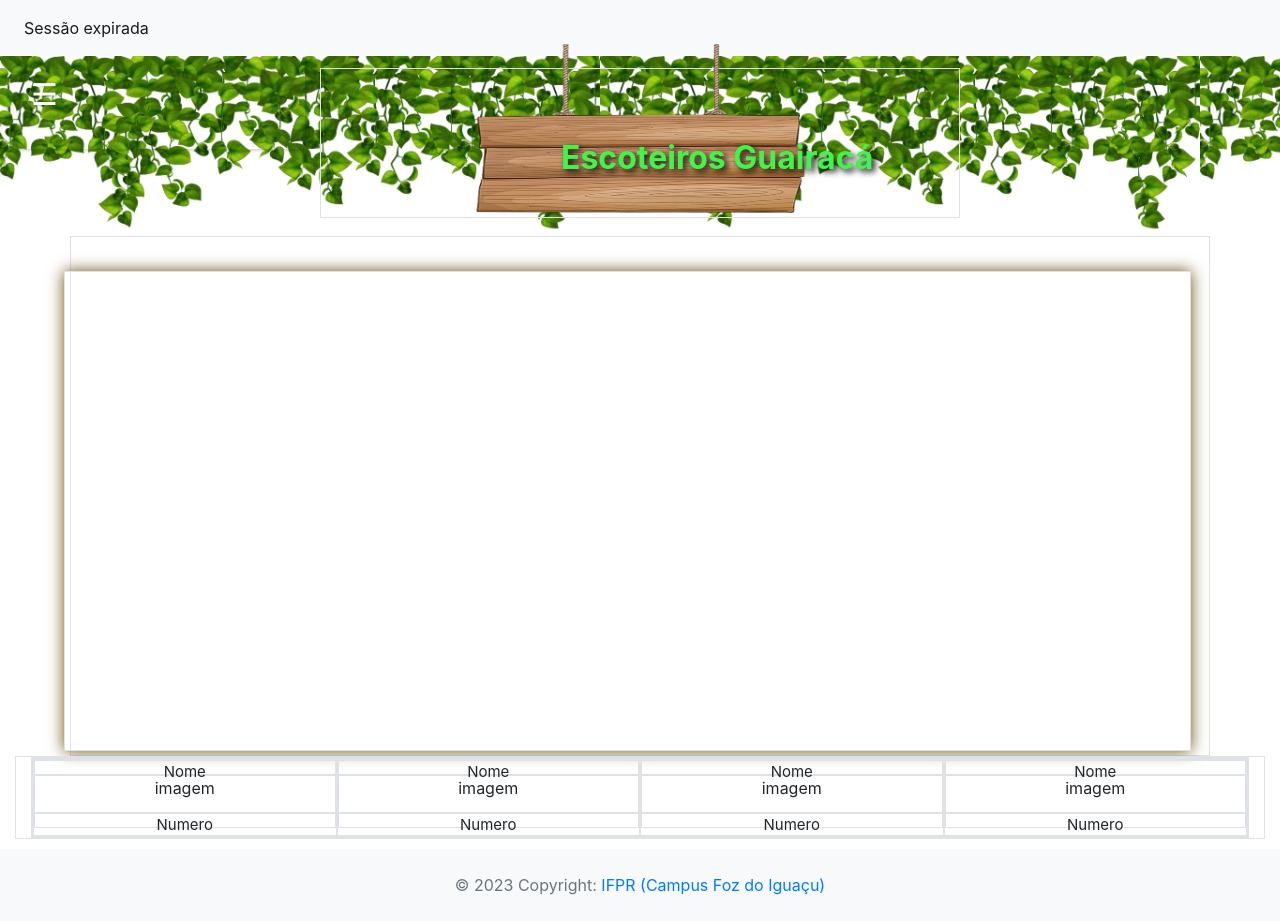
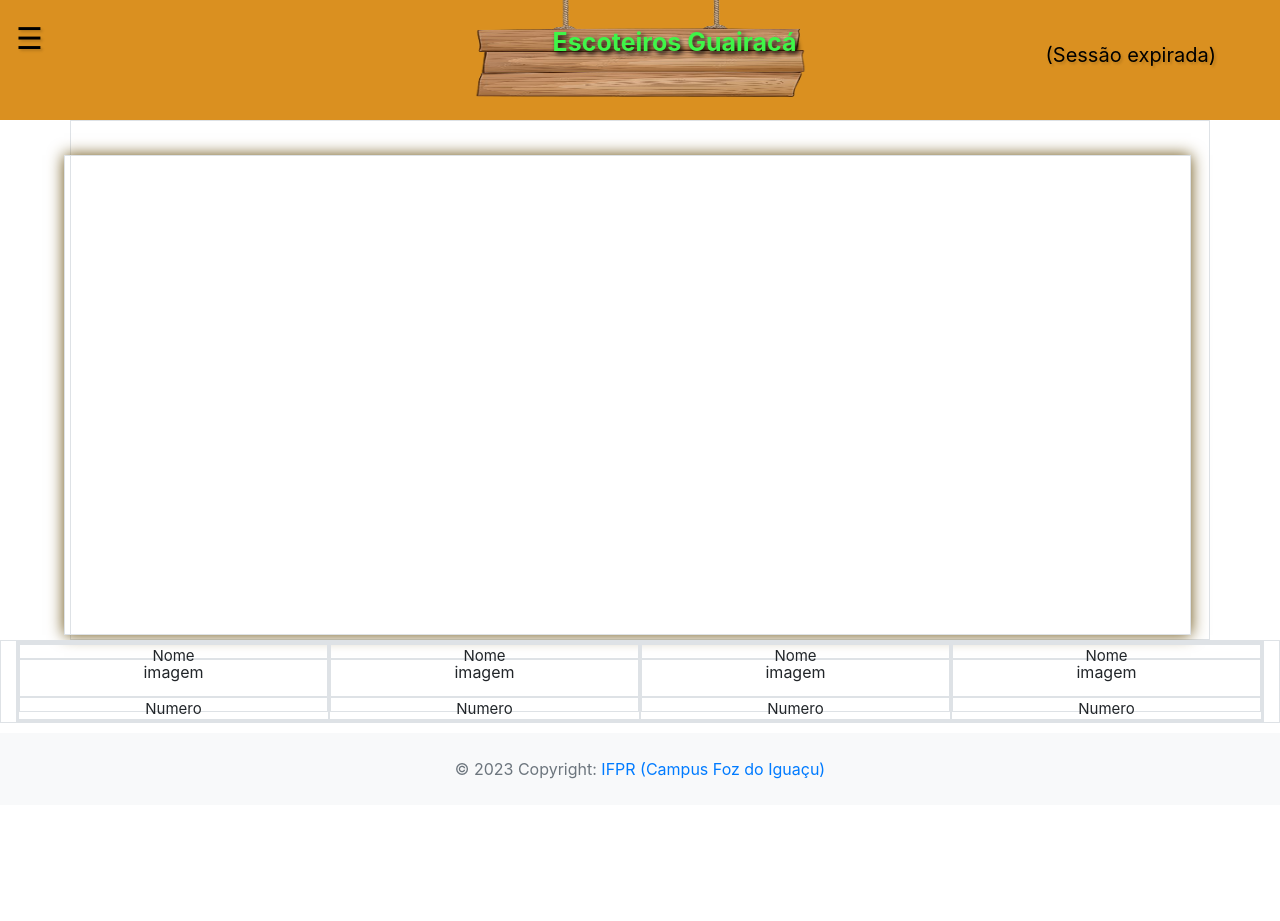
Before and after one commit to Rick-s2/implementacao-Projeto, a PHP site: page /app/view/home/index.php in a window 1280 px wide. After the commit the page ends 779 px from the top, so only its background shows below. Run offline with PHP 8.4, Linux system fonts and the light colour scheme; some libraries are stand-ins or nearby versions.

Commit message:
nav bar ajustada

```diff
--- a/app/view/home/index.php
+++ b/app/view/home/index.php
@@ -3,7 +3,6 @@
 #Objetivo: interface com a página inicial do sistema
 
 require_once(__DIR__ . "/../include/header.php");
-require_once(__DIR__ . "/../include/menu.php");
 require_once(__DIR__ . "/../../controller/AcessoController.php");
 require_once(__DIR__ . "/../../model/enum/UsuarioPapel.php");
 
@@ -18,45 +17,12 @@ if(isset($_SESSION[SESSAO_USUARIO_NOME]))
     $nome = $_SESSION[SESSAO_USUARIO_NOME];
 
 ?>
-
-<div class="container-fluid">
-
-    <div class= "row " id = "cabecalho">
-        <div class ="col-3 ">
-
-                <aside id ="menu_oculto" class ="menu_oculto">
-                    <a href = "javascript:void(0)" class = "btn_fechar" onclick ="fechar_nav()">&times;</a>
-                    <a href = "<?php HOME_PAGE?>"> Home</a>
-                    <?php if($nome !== "(Sessão expirada)"){
-                        echo "<a class='nav-link' href='". LOGOUT_PAGE ."'>Sair</a>";
-                            }
-                        else{
-                            echo "<a class='nav-link' href='". LOGIN_PAGE ."'>Login</a>";
-                            }
-                    ?>
-                    <?php if($isAdministrador): ?>
-                        <a href="<?= BASEURL . '/controller/UsuarioController.php?action=list' ?>">Usuários</a>
-                    <?php endif; ?>
-                    <a href = "#"> Sobre</a>
-                    <a href = "#" input="checkbox" id="">Modo Escuro</a>
-                </aside>
-
-                <section id="principal">
-                    <span style="font-size:30px;cursor:pointer " onclick = "abrir_nav()">&#9776;</span>
-                    <p></p>
-                </section>
+    <?php require_once(__DIR__ . "/../include/menu.php");?>
+    <div class="container p-2 border cx_meio">
+        <div class= "row" id = "apresentacao">
+            <div class ="col-12 border "></div>
         </div>
-
-            <div class ="col-6 border" id = "bloco_titulo"><img src="../view/home/images/madeira_titulo.png"><p id="p_titulo">Escoteiros Guairacá </p></div>
-            <div class ="col-3 "></div>
-
     </div>
-
-                <div class="container p-2 border cx_meio">
-                        <div class= "row" id = "apresentacao">
-                            <div class ="col-12 border "></div>
-                        </div>
-                </div>
 
 
     <div class="container-fluid border">
--- a/app/view/home/styles/main.css
+++ b/app/view/home/styles/main.css
@@ -6,10 +6,10 @@ body{
 
 
 #cabecalho{
-    background-image: url(../images/fundo_plantas.png);
+    /*background-image: url(../images/fundo_plantas.png);*/
     background-size: 600px;
-    height:180px;
-
+    height:15vh;
+    background-color: rgb(218, 144, 32);
 
 }
 #p_titulo{
@@ -51,10 +51,9 @@ body{
 }
 
 #principal{
-    color: rgb(255, 255, 255); text-shadow:rgba(0, 0, 0, 0.15) 1.95px 1.95px 2.6px;
+    color: rgb(0, 0, 0); text-shadow:rgba(0, 0, 0, 0.15) 1.95px 1.95px 2.6px;
     padding: 16px;
     transition: margin-left 0.5px;
-    box-shadow: rgba(0, 0, 0, 0.15) 1.95px 1.95px 2.6px;
 }
 
 /*usamos media p paginas responsivas*/
@@ -68,9 +67,14 @@ body{
 #bloco_titulo{
     text-align: center;
     margin-top: 12px;
-    background-image: url(../images/madeira_titulo.png);
     background: no-repeat center ;
-    height: 150px;
+    height: 20vh;
+}
+#bloco_titulo img{
+    height: 100%;
+    object-fit: fill;
+    position: relative;
+    top: 0;
 }
 img{
 
@@ -82,10 +86,10 @@ img{
 
 }
 #p_titulo{
-    margin-top: -115px;
+    top: 1.5vh;
     margin-left: 225px;
     font-weight: bold;
-    font-size: 32px;
+    font-size: 25px;
     position: absolute;
 }
 
@@ -106,7 +110,18 @@ img{
 @keyframes anim_apresentacao{
 0%   {box-shadow: 0 0 15px black;}
 50%  {box-shadow: 0 0 15px goldenrod;}
-100% {box-shadow: 0 0 15px black;}}
+100% {box-shadow: 0 0 15px black;}
+}
+
+.nomeUsu{
+    font-size: 20px;
+    position: absolute;
+    color: rgb(0, 0, 0); text-shadow:rgba(0, 0, 0, 0.15) 1.95px 1.95px 2.6px;
+    top: 5vh;
+    right: 5vw;
+}
+
+
 
 
 .linha_nome{
--- a/app/view/include/menu.php
+++ b/app/view/include/menu.php
@@ -20,38 +20,40 @@ $acessoCont = new AcessoController();
 $isAdministrador = $acessoCont->usuarioPossuiPapel([UsuarioPapel::ADMINISTRADOR]);
 
 ?>
-<nav class="navbar navbar-expand-lg navbar-light bg-light">
-    <div class="collapse navbar-collapse" id="conteudoNavbarSuportado">
-        <!--<ul class="navbar-nav mr-auto">
-            <li class="nav-item active">
-                <a class="nav-link" href="<?= HOME_PAGE ?>">Home</a>
-            </li>
+    <div class= "row " id = "cabecalho">
+        <div class ="col-3 ">
 
-            <li class="nav-item dropdown">
-                <a class="nav-link dropdown-toggle" href="#" id="navbarDropdown"
-                role="button" data-toggle="dropdown" aria-haspopup="true"
-                aria-expanded="false"> Cadastros </a>
-                <div class="dropdown-menu" aria-labelledby="navbarDropdown">
-                    <?php if($isAdministrador): ?>
-                        <a class="dropdown-item"
-                            href="<?= BASEURL . '/controller/UsuarioController.php?action=list' ?>">Usuários</a>
-                    <?php endif; ?>
-
-                    <a class="dropdown-item" href="#">Outro cadastro</a>
-                </div>
-                    </li>
-        </ul>-->
-
-        <ul class="navbar-nav mr-left">
-            <li class="nav-item active">
-            <?php if($nome !== "(Sessão expirada)"){
-                        echo "<a class='nav-link'>". $nome ."</a>";
+                <aside id ="menu_oculto" class ="menu_oculto">
+                    <a href = "javascript:void(0)" class = "btn_fechar" onclick ="fechar_nav()">&times;</a>
+                    <?php echo "<a href = ". HOME_PAGE ."> Home</a>";?>
+                    <?php if($nome !== "(Sessão expirada)"){
+                    echo "<a class='nav-link' href='". LOGOUT_PAGE ."'>Sair</a>";
                         }
                     else{
-                        echo "<a class='nav-link'>Sessão expirada</a>";
+                        echo "<a class='nav-link' href='". LOGIN_PAGE ."'>Login</a>";
                         }
-                ?>
-            </li>
-        </ul>
+                    ?>
+                    <?php if($isAdministrador): ?>
+                        <a href="<?= BASEURL . '/controller/UsuarioController.php?action=list' ?>">Usuários</a>
+                    <?php endif; ?>
+                    <a href = "#"> Sobre</a>
+                    <a href = "#" input="checkbox" id="">Modo Escuro</a>
+                </aside>
+
+                <section id="principal">
+                    <span style="font-size:30px;cursor:pointer " onclick = "abrir_nav()">&#9776;</span>
+                    <p></p>
+                </section>
+
+                <script type="text/javascript" src="../view/home/scripts/main.js"></script>
+        </div>
+
+            <div class ="col-6" id = "bloco_titulo">
+                <img src="../view/home/images/madeira_titulo.png">
+                <p id="p_titulo">Escoteiros Guairacá </p></div>
+            <div class ="col-3 "></div>
+
     </div>
-</nav>
+    <div class="nomeUsu">
+        <p><?php echo $nome; ?></p>
+    </div>
--- a/app/view/usuario/form.php
+++ b/app/view/usuario/form.php
@@ -3,8 +3,9 @@
 #Objetivo: interface para listagem dos usuários do sistema
 
 require_once(__DIR__ . "/../include/header.php");
-require_once(__DIR__ . "/../include/menu.php");
 ?>
+
+<?php require_once(__DIR__ . "/../include/menu.php"); ?>
 
 <h3 class="text-center">
     <?php if($dados['id'] == 0) echo "Inserir"; else echo "Alterar"; ?>
```
